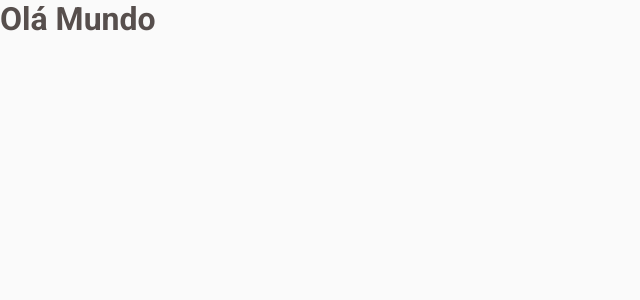
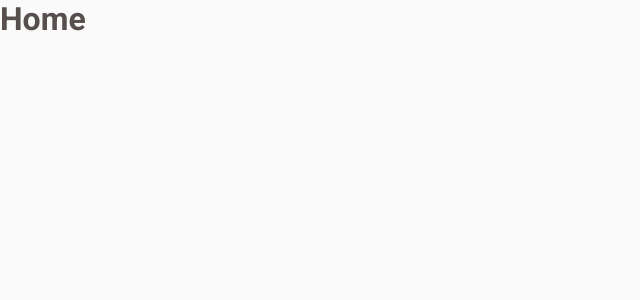
Before and after one commit to felipengr/Coffee-Delivery, a React (Vite) app: page / in a window 1280 px wide. Shown: the top 300 px of the page, without its empty margins (0-640 px from the left). Built offline with nearby package versions, Linux system fonts and the light colour scheme.

Commit message:
add routes

```diff
--- a/package.json
+++ b/package.json
@@ -11,6 +11,7 @@
   "dependencies": {
     "react": "^18.2.0",
     "react-dom": "^18.2.0",
+    "react-router-dom": "^6.8.1",
     "styled-components": "^5.3.6"
   },
   "devDependencies": {
--- a/src/App.tsx
+++ b/src/App.tsx
@@ -1,4 +1,6 @@
+import { BrowserRouter } from "react-router-dom"
 import { ThemeProvider } from "styled-components"
+import { Router } from "./Routes"
 import { GlobalStyle } from "./styles/global"
 import { defaultTheme } from "./styles/theme/default"
 
@@ -6,7 +8,9 @@
   return (
     <ThemeProvider theme={defaultTheme}>
       <GlobalStyle />
-      <h1>Olá Mundo</h1>
+      <BrowserRouter>
+        <Router />
+      </BrowserRouter>
     </ThemeProvider>
   )
 }
--- /dev/null
+++ b/src/Routes.tsx
@@ -0,0 +1,12 @@
+import { Route, Routes } from "react-router-dom";
+import { HomePage } from "./pages/Home";
+import { CompleteOrderPage } from "./pages/Home/CompleteOrder";
+
+export function Router() {
+    return (
+        <Routes>
+            <Route path="/" element={<HomePage />} />
+            <Route path="/completeOrder" element={<CompleteOrderPage />} />
+        </Routes>
+    )
+}
--- /dev/null
+++ b/src/pages/Home/CompleteOrder/index.tsx
@@ -0,0 +1,5 @@
+export function CompleteOrderPage() {
+    return(
+        <h1>Complete Order</h1>
+    )
+}
--- /dev/null
+++ b/src/pages/Home/index.tsx
@@ -0,0 +1,5 @@
+export function HomePage() {
+    return (
+        <h1>Home</h1>
+    )
+}
```
Also changed, not shown: 1 other file (tests, documents, lock files or other folders).
